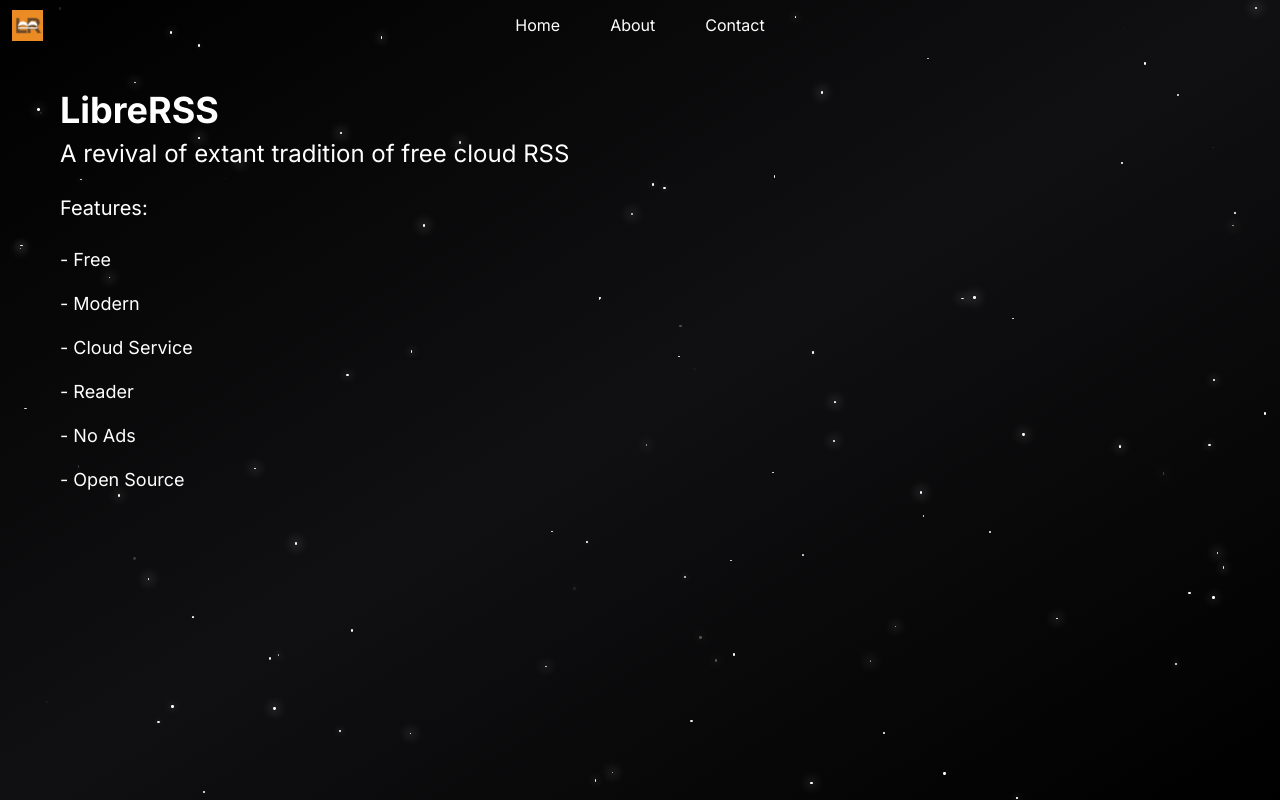
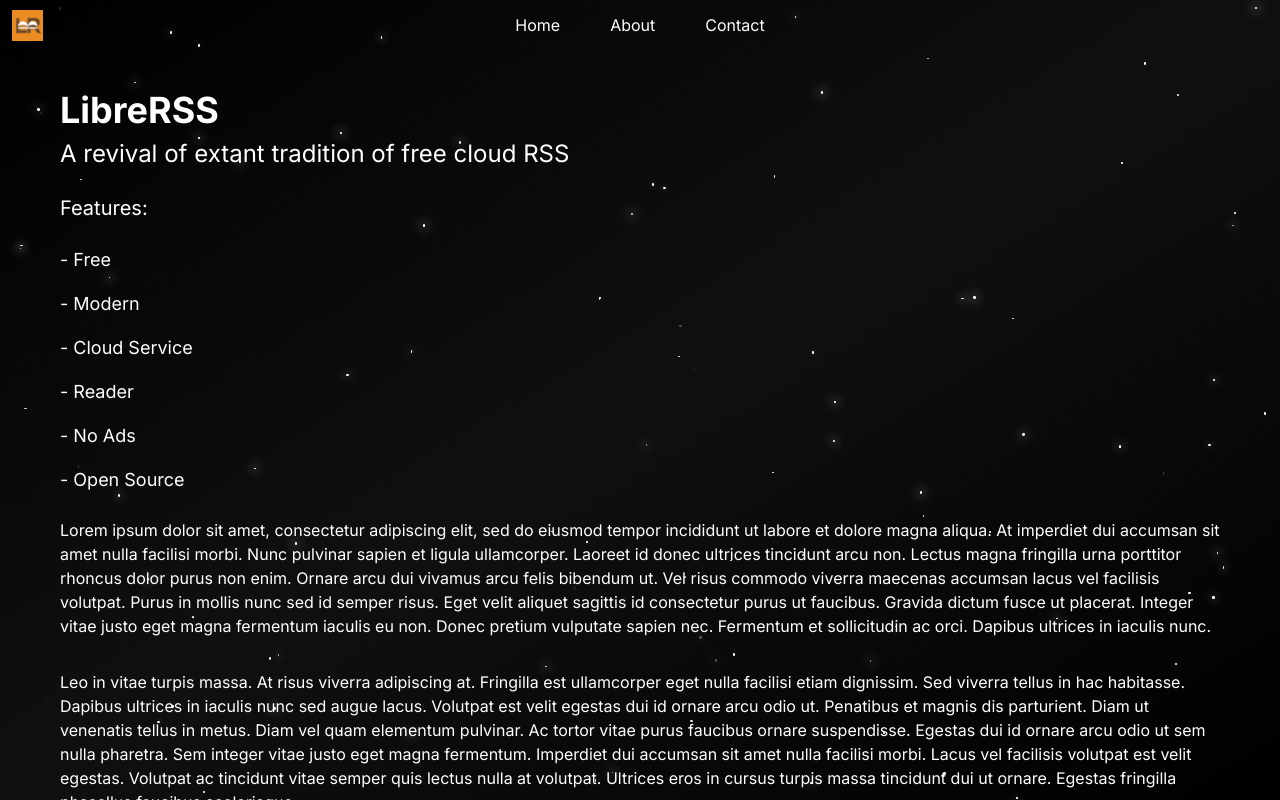
Before and after one commit to evanschoffstall/Librerss, a Next.js app: page / in a window 1280 px wide. Built offline with nearby package versions, Linux system fonts and the light colour scheme.

Commit message:
Test content

```diff
--- a/app/page.tsx
+++ b/app/page.tsx
@@ -5,7 +5,6 @@ export default function Home() {
     <main className="m-10">
       <div className="m-5">
         <p className="text-4xl font-bold">LibreRSS</p>
-
         <h2 className="text-2xl text-left py-2">
           A revival of extant tradition of free cloud RSS
         </h2>
@@ -16,6 +15,46 @@ export default function Home() {
         <h4 className="text-lg text-left py-2">- Reader</h4>
         <h4 className="text-lg text-left py-2">- No Ads</h4>
         <h4 className="text-lg text-left py-2">- Open Source</h4>
+        <p className="py-4">
+          Lorem ipsum dolor sit amet, consectetur adipiscing elit, sed do
+          eiusmod tempor incididunt ut labore et dolore magna aliqua. At
+          imperdiet dui accumsan sit amet nulla facilisi morbi. Nunc pulvinar
+          sapien et ligula ullamcorper. Laoreet id donec ultrices tincidunt arcu
+          non. Lectus magna fringilla urna porttitor rhoncus dolor purus non
+          enim. Ornare arcu dui vivamus arcu felis bibendum ut. Vel risus
+          commodo viverra maecenas accumsan lacus vel facilisis volutpat. Purus
+          in mollis nunc sed id semper risus. Eget velit aliquet sagittis id
+          consectetur purus ut faucibus. Gravida dictum fusce ut placerat.
+          Integer vitae justo eget magna fermentum iaculis eu non. Donec pretium
+          vulputate sapien nec. Fermentum et sollicitudin ac orci. Dapibus
+          ultrices in iaculis nunc.
+        </p>
+        <p className="py-4">
+          Leo in vitae turpis massa. At risus viverra adipiscing at. Fringilla
+          est ullamcorper eget nulla facilisi etiam dignissim. Sed viverra
+          tellus in hac habitasse. Dapibus ultrices in iaculis nunc sed augue
+          lacus. Volutpat est velit egestas dui id ornare arcu odio ut.
+          Penatibus et magnis dis parturient. Diam ut venenatis tellus in metus.
+          Diam vel quam elementum pulvinar. Ac tortor vitae purus faucibus
+          ornare suspendisse. Egestas dui id ornare arcu odio ut sem nulla
+          pharetra. Sem integer vitae justo eget magna fermentum. Imperdiet dui
+          accumsan sit amet nulla facilisi morbi. Lacus vel facilisis volutpat
+          est velit egestas. Volutpat ac tincidunt vitae semper quis lectus
+          nulla at volutpat. Ultrices eros in cursus turpis massa tincidunt dui
+          ut ornare. Egestas fringilla phasellus faucibus scelerisque.
+        </p>
+        <p className="py-4">
+          Amet nulla facilisi morbi tempus iaculis urna. Platea dictumst
+          vestibulum rhoncus est. Eget aliquet nibh praesent tristique magna.
+          Pretium lectus quam id leo. Enim sed faucibus turpis in eu mi
+          bibendum. Vel elit scelerisque mauris pellentesque pulvinar
+          pellentesque habitant. Erat imperdiet sed euismod nisi porta lorem
+          mollis. Integer enim neque volutpat ac tincidunt vitae semper quis
+          lectus. Gravida cum sociis natoque penatibus et magnis. Non nisi est
+          sit amet facilisis magna. Arcu bibendum at varius vel pharetra vel
+          turpis nunc eget. Ultrices sagittis orci a scelerisque purus semper
+          eget.
+        </p>
       </div>
     </main>
   );
```
